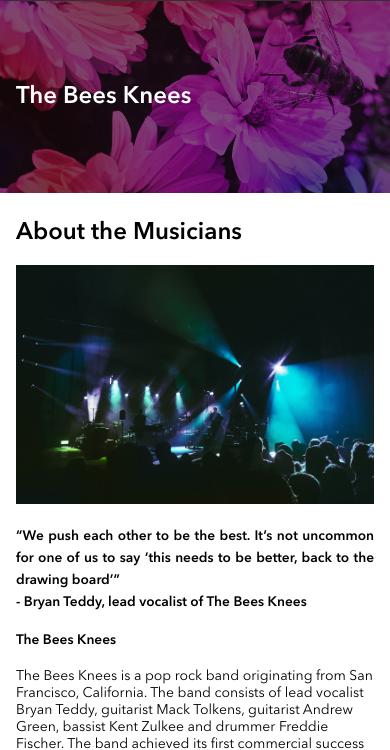
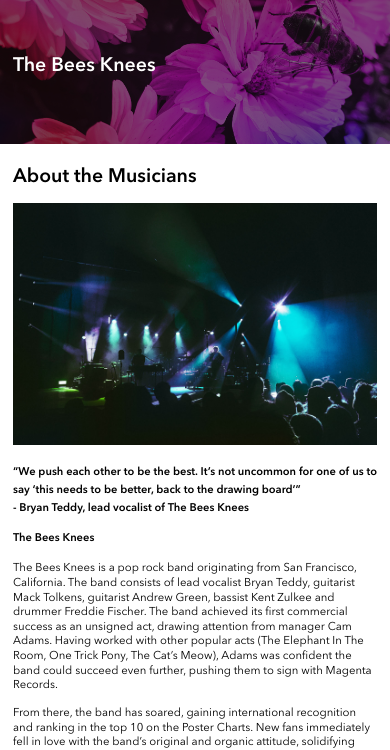
Before and after one commit to jasmindzogovic/jasmin-dzogovic-bandsite, a plain HTML site: page index.html in a window 390 px wide. Shown: the part 78-828 px from the top of the page. Drawn offline with Linux system fonts and the light colour scheme.

Commit message:
Adjusted mobile font sizes

```diff
--- a/styles/bio.scss
+++ b/styles/bio.scss
@@ -8,6 +8,8 @@
     margin: 0;
     box-sizing: border-box;
     font-family: avenir;
+    font-size: .8125rem;
+    line-height: 1.125rem;
     @font-face {
         font-family: 'avenir';
         src: url(../assets/Font/AvenirNextLTPro-Regular.otf);
```
Also changed, not shown: styles/bio.css.
